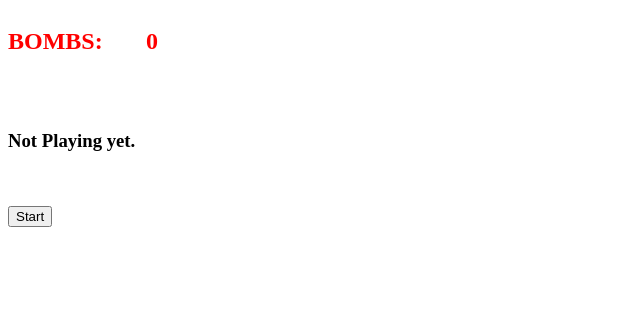
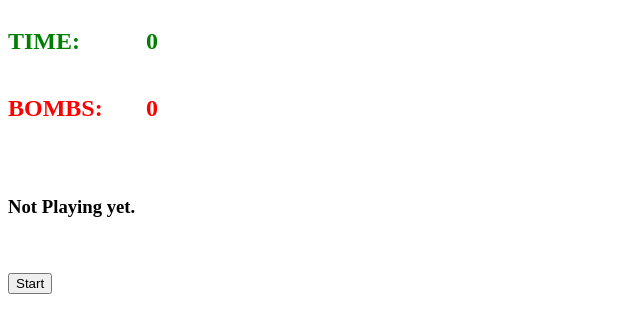
Before and after one commit to gnsantos/minesweeper-front, a PHP site: page / in a window 1280 px wide. Shown: the top 333 px of the page, without its empty margins (0-640 px from the left). Run offline with PHP 8.4, Linux system fonts and the light colour scheme; some libraries are stand-ins or nearby versions.

Commit message:
Adding timer to game

```diff
--- a/index.html
+++ b/index.html
@@ -5,9 +5,15 @@
 
   <script src="https://ajax.googleapis.com/ajax/libs/jquery/1.11.2/jquery.min.js"></script>
   <script src="tableSetup.js"></script>
+  <script src="timeCounter.js"></script>
+
 </head>
 
 <body>
+  <div class="timer">
+    <h2>TIME:</h2>
+    <h2 id="time">0</h2>
+  </div>
   <div class="bombs">
     <h2>BOMBS:</h2>
     <h2 id="bombs">0</h2>
--- a/styles.css
+++ b/styles.css
@@ -12,3 +12,11 @@ td {border: 1px #DDD solid; padding: 5px; cursor: pointer; background-color: #85
   width: 150px;
   color: red;
 }
+
+.timer {
+  display: flex;
+  flex-direction: row;
+  justify-content: space-between;
+  width: 150px;
+  color: green;
+}
--- /dev/null
+++ b/timeCounter.js
@@ -0,0 +1,6 @@
+setInterval( function(){
+  var time = $('#time').html();
+  if($("#start-btn").html() !== 'Start' && $('#status').html() !== 'Game Lost') {
+    $("#time").html(++time);
+  }
+}, 1000);
```
